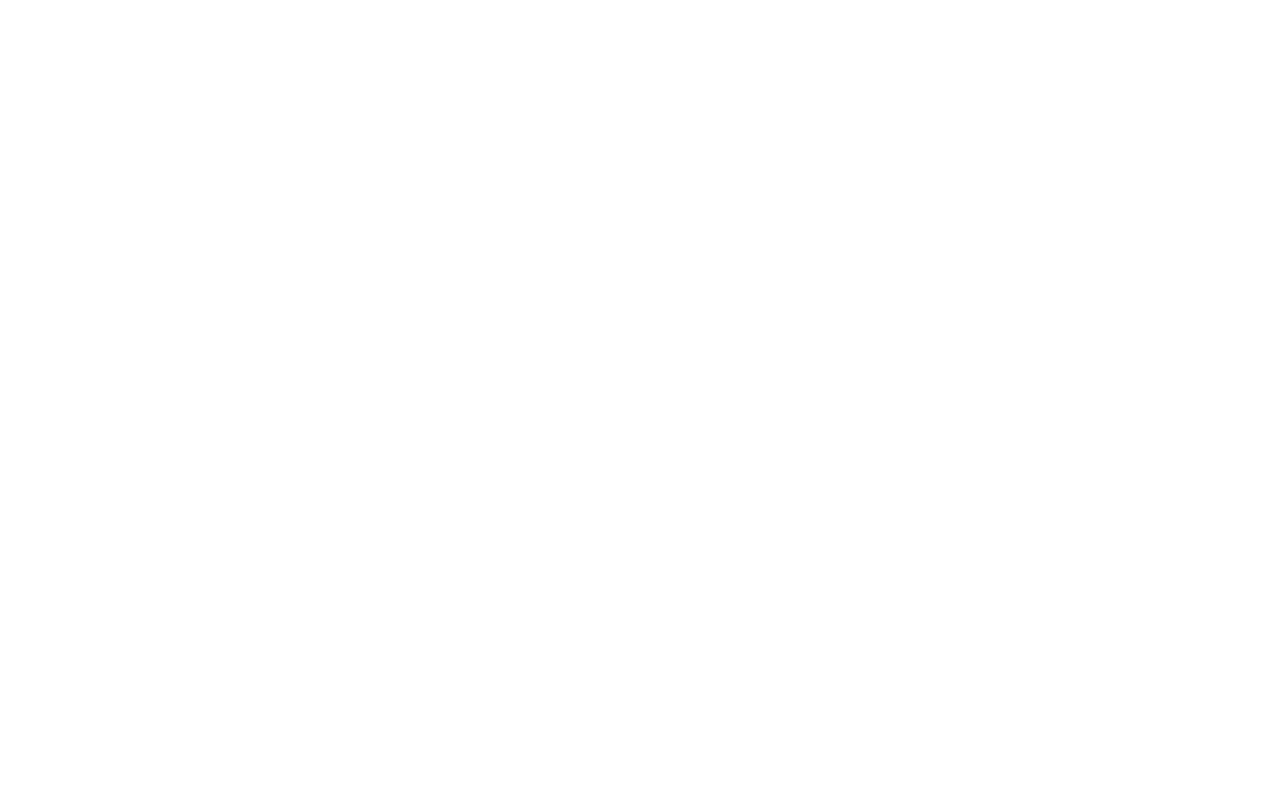
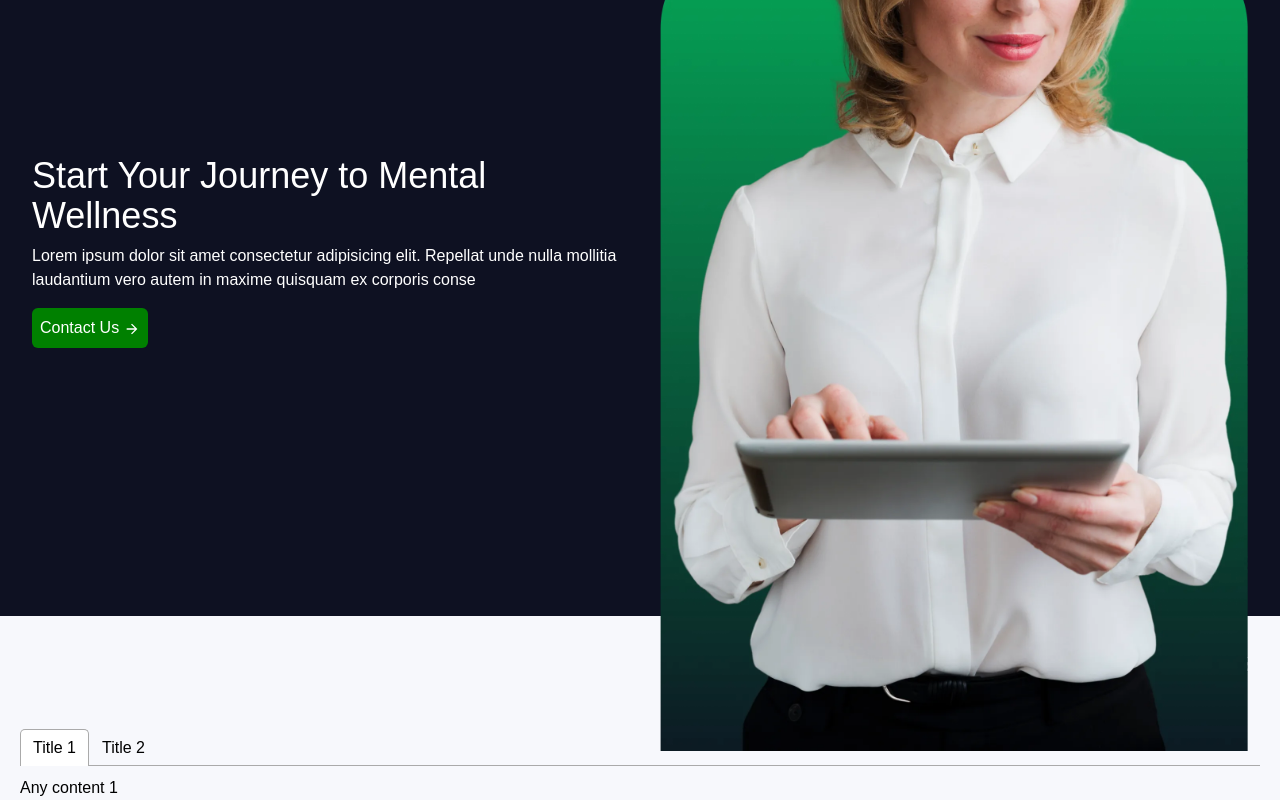
Before and after one commit to Skulldued/ReactProject, a React (Vite) app: page / in a window 1280 px wide. Shown: the part 184-984 px from the top of the page. Before the commit the page ends 800 px from the top, so only its background shows below. Built offline with nearby package versions, Linux system fonts and the light colour scheme.

Commit message:
Hero section completed

```diff
--- a/package.json
+++ b/package.json
@@ -14,9 +14,12 @@
     "@emotion/styled": "^11.13.0",
     "@mui/icons-material": "^6.1.7",
     "@mui/material": "^6.1.7",
+    "motion": "^11.11.17",
     "react": "^18.3.1",
     "react-dom": "^18.3.1",
-    "react-router-dom": "^6.28.0"
+    "react-router-dom": "^6.28.0",
+    "react-scroll": "^1.9.0",
+    "react-tabs": "^6.0.2"
   },
   "devDependencies": {
     "@eslint/js": "^9.13.0",
--- a/src/App.jsx
+++ b/src/App.jsx
@@ -1,12 +1,15 @@
-import React from 'react'
-import Navbar from './component/Navbar'
-
+import React from "react";
+import Navbar from "./component/Navbar";
+import Hero from "./component/Hero";
+import Services from "./component/Services";
 const App = () => {
   return (
-    <div className='font-primary overflow-x-hidden '>
-      <Navbar/>
+    <div className="font-primary overflow-x-hidden ">
+      <Navbar />
+      <Hero />
+      <Services/>
     </div>
-  )
-}
+  );
+};
 
-export default App
+export default App;
--- /dev/null
+++ b/src/component/Hero.jsx
@@ -0,0 +1,27 @@
+import React from "react";
+import Img from "../assets/hero.webp";
+import { Link } from "react-router-dom";
+import ArrowForwardOutlinedIcon from '@mui/icons-material/ArrowForwardOutlined';
+const Hero = () => {
+  return (
+    <section className="text-white pt-20 bg-heroBg  flex md:h-screen items-center md:flex-row flex-col">
+      <div className="flex items-center container overflow-y-hidden   mx-auto justify-center gap-10 p-8">
+        {/* Left side */}
+        <div className="md:w-1/2 h-full">
+          <h1 className="text-4xl py-2">Start Your Journey to Mental Wellness</h1>
+          <p>Lorem ipsum dolor sit amet consectetur adipisicing elit. Repellat unde nulla mollitia laudantium vero autem in maxime quisquam ex corporis conse</p>
+          <button className="bg-buttonBg p-2 rounded-md my-4
+          "><Link to="/contact">Contact Us <ArrowForwardOutlinedIcon fontSize="10px" /> </Link></button>
+        </div>
+        {/* right side */}
+        <div className="md:w-1/2 flex md:justify-end ">
+         <div>
+          <img src={Img} className="w-full object-cover w-[350px]" alt="" />
+         </div>
+        </div>
+      </div>
+    </section>
+  );
+};
+
+export default Hero;
--- a/src/component/Navbar.jsx
+++ b/src/component/Navbar.jsx
@@ -2,8 +2,9 @@
 import Logo from "../../public/logo.svg";
 import { Link } from "react-router-dom";
 import { navLink } from "../constant/constant";
-import MenuOutlinedIcon from '@mui/icons-material/MenuOutlined';
-import ClearOutlinedIcon from '@mui/icons-material/ClearOutlined';
+import MenuOutlinedIcon from "@mui/icons-material/MenuOutlined";
+import ClearOutlinedIcon from "@mui/icons-material/ClearOutlined";
+import { motion } from "motion/react";
 const Navbar = () => {
   const [isOpen, setIsOpen] = useState(false);
   const [activeSection, setActiveSection] = useState("Home");
@@ -12,11 +13,23 @@
       <div className="container mx-auto  flex justify-between md:justify-between items-center h-full">
         <div>
           <Link to="/">
-            <img src={Logo} className="md:w-[150px] w-[100px]" alt="logo" />
+            <motion.img
+              src={Logo}
+              initial={{ transform: "translateY(-80px)" }}
+              animate={{ transform: "translateY(0px)" }}
+              transition={{ type: "spring" }}
+              className="md:w-[150px] w-[100px]"
+              alt="logo"
+            />
           </Link>
         </div>
-        <div className="md:hidden flex justify-end w-full" onClick={()=>{setIsOpen(!isOpen)}}>
-           { isOpen ? <ClearOutlinedIcon /> : <MenuOutlinedIcon/>}
+        <div
+          className="md:hidden flex justify-end w-full"
+          onClick={() => {
+            setIsOpen(!isOpen);
+          }}
+        >
+          {isOpen ? <ClearOutlinedIcon /> : <MenuOutlinedIcon />}
         </div>
         <div className="md:flex md:flex-row hidden">
           {navLink.map((items, index) => (
@@ -26,7 +39,7 @@
                   activeSection === items.title ? "text-red-600" : ""
                 }`}
                 to={items.title}
-                onClick={()=> setActiveSection(items.title)}
+                onClick={() => setActiveSection(items.title)}
               >
                 {items.title}
               </Link>
@@ -35,23 +48,30 @@
         </div>
         {/* Mobile View */}
         <div
-        className={
-            isOpen ? "md:hidden bg-black absolute top-[45px] w-full right-0 p-5" : "hidden"
-        }
+          className={
+            isOpen
+              ? "md:hidden bg-black absolute top-[45px] w-full right-0 p-5"
+              : "hidden"
+          }
         >
           {navLink.map((items, index) => (
-            <div className="" key={index}>
+            <motion.div className="" key={index}>
               <Link
-                className={`list-none py-4 font-primary ${
+                className={`list-none  font-primary ${
                   activeSection === items.title ? "text-red-600" : ""
                 }`}
                 to={items.title}
-                onClick={()=> setActiveSection(items.title)}
+                onClick={() => setActiveSection(items.title)}
               >
                 {items.title}
               </Link>
-            </div>
+            </motion.div>
           ))}
+          <div>
+            <button className="bg-buttonBg text-white px-2  md:hidden py-1 rounded-md">
+              Contact Us
+            </button>
+          </div>
         </div>
         {/* Contact us */}
         <div>
--- /dev/null
+++ b/src/component/Pricing.jsx
@@ -0,0 +1,11 @@
+import React from 'react'
+
+const Pricing = () => {
+  return (
+    <div>
+      Pricing
+    </div>
+  )
+}
+
+export default Pricing
--- /dev/null
+++ b/src/component/Services.jsx
@@ -0,0 +1,29 @@
+import React from "react";
+import { Tab, Tabs, TabList, TabPanel } from "react-tabs";
+import "react-tabs/style/react-tabs.css";
+const services = () => {
+  return (
+    <div className="bg-[#f7f8fc]">
+      <div className="pt-28 px-5 container mx-auto">
+        <div className="text-center">
+
+        </div>
+        <Tabs>
+          <TabList>
+            <Tab>Title 1</Tab>
+            <Tab>Title 2</Tab>
+          </TabList>
+
+          <TabPanel>
+            <h2>Any content 1</h2>
+          </TabPanel>
+          <TabPanel>
+            <h2>Any content 2</h2>
+          </TabPanel>
+        </Tabs>
+      </div>
+    </div>
+  );
+};
+
+export default services;
--- /dev/null
+++ b/src/component/about.jsx
@@ -0,0 +1,11 @@
+import React from 'react'
+
+const about = () => {
+  return (
+    <div>
+      about
+    </div>
+  )
+}
+
+export default about
```
Also changed, not shown: 1 other file (tests, documents, lock files or other folders).
